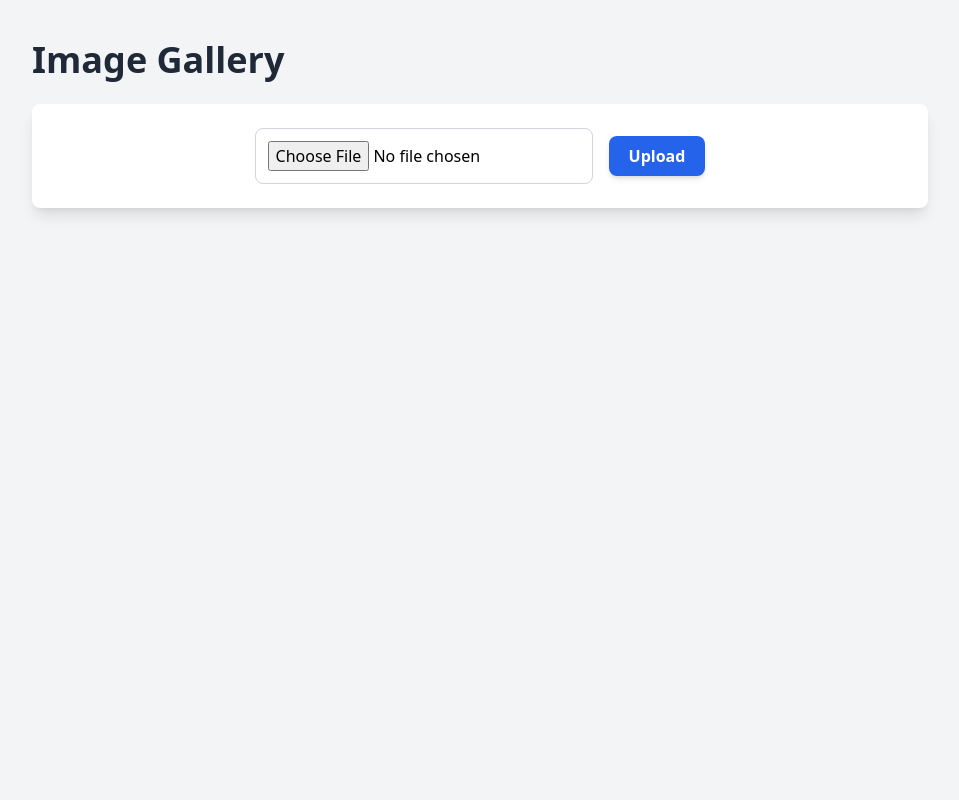
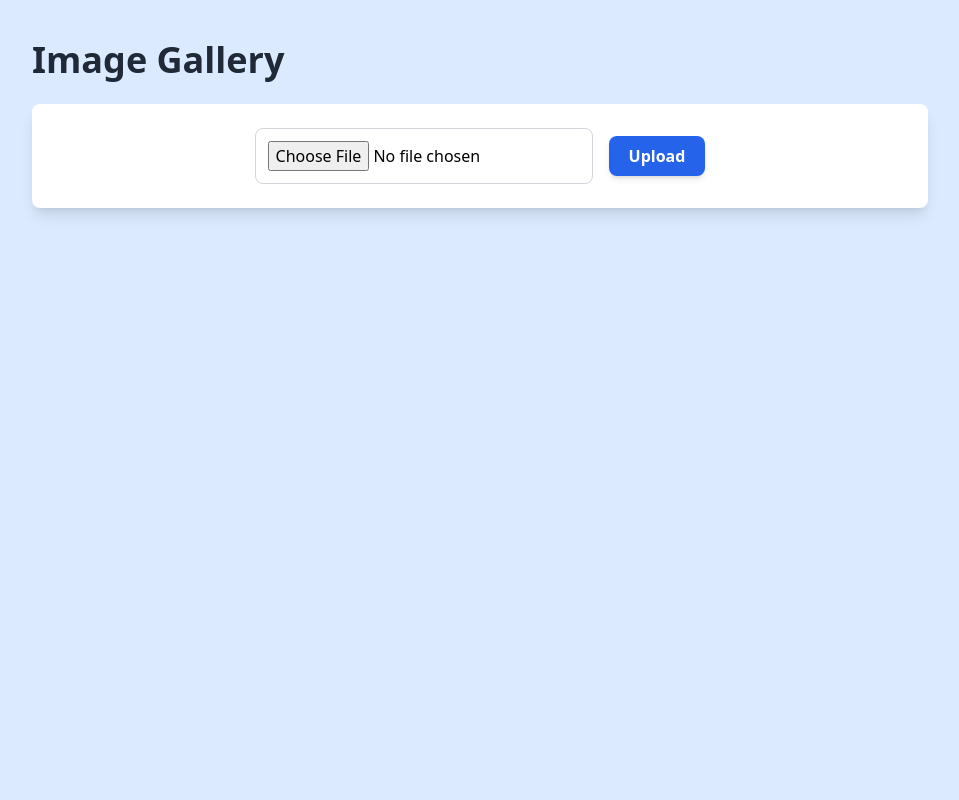
Before and after one commit to edavid2021/NativeDev-Project1, a Flask app: page / in a window 1280 px wide. Shown: the whole page, without its empty margins (160-1119 px from the left). Run offline with Flask 3, Linux system fonts and the light colour scheme; data that the repository does not hold is empty; some libraries are stand-ins or nearby versions.

Commit message:
blue background

```diff
--- a/project_1/templates/gallery.html
+++ b/project_1/templates/gallery.html
@@ -88,7 +88,7 @@
       }
     </script>
   </head>
-  <body class="bg-gray-100 min-h-screen flex flex-col items-center py-10">
+  <body class="bg-blue-100 min-h-screen flex flex-col items-center py-10">
     <!-- Light Alert for Errors -->
     <div
       id="error-alert"
```
